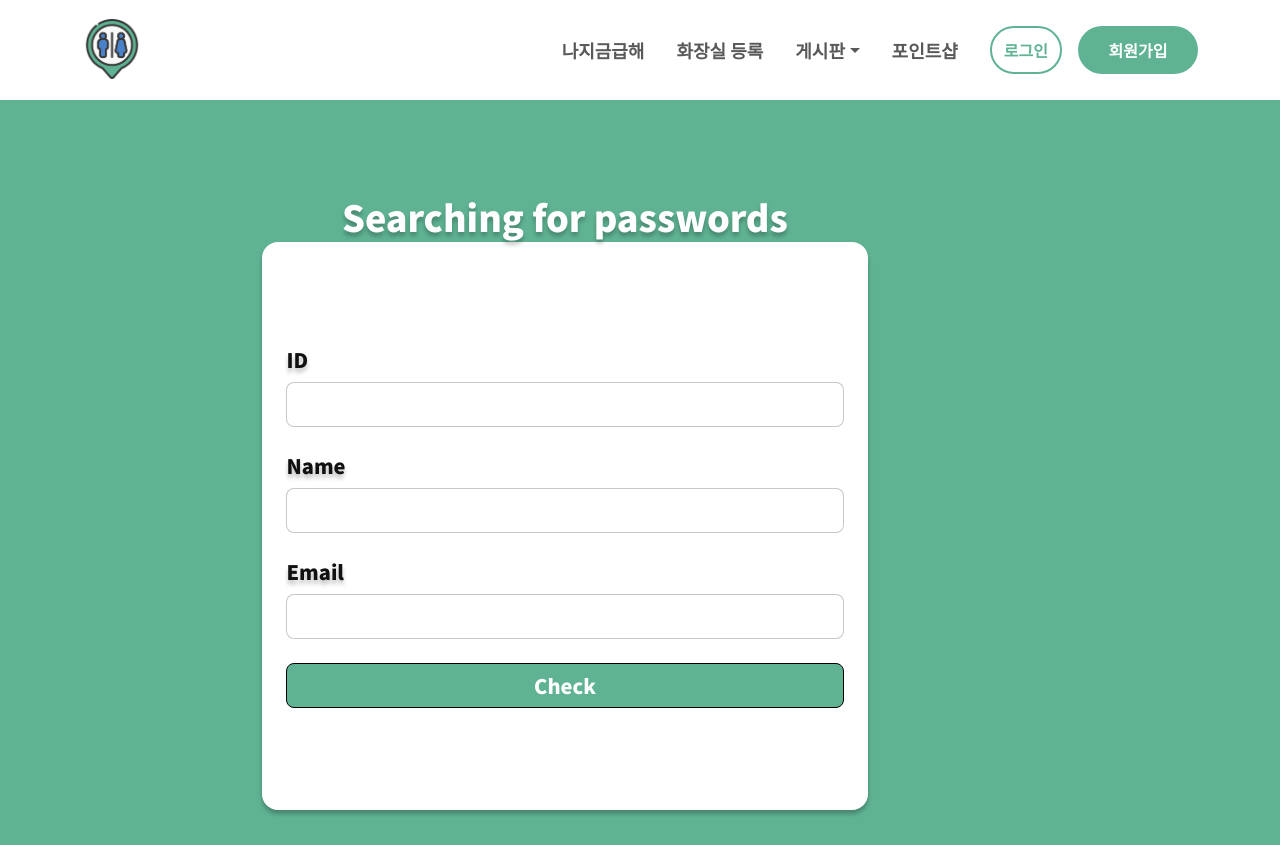
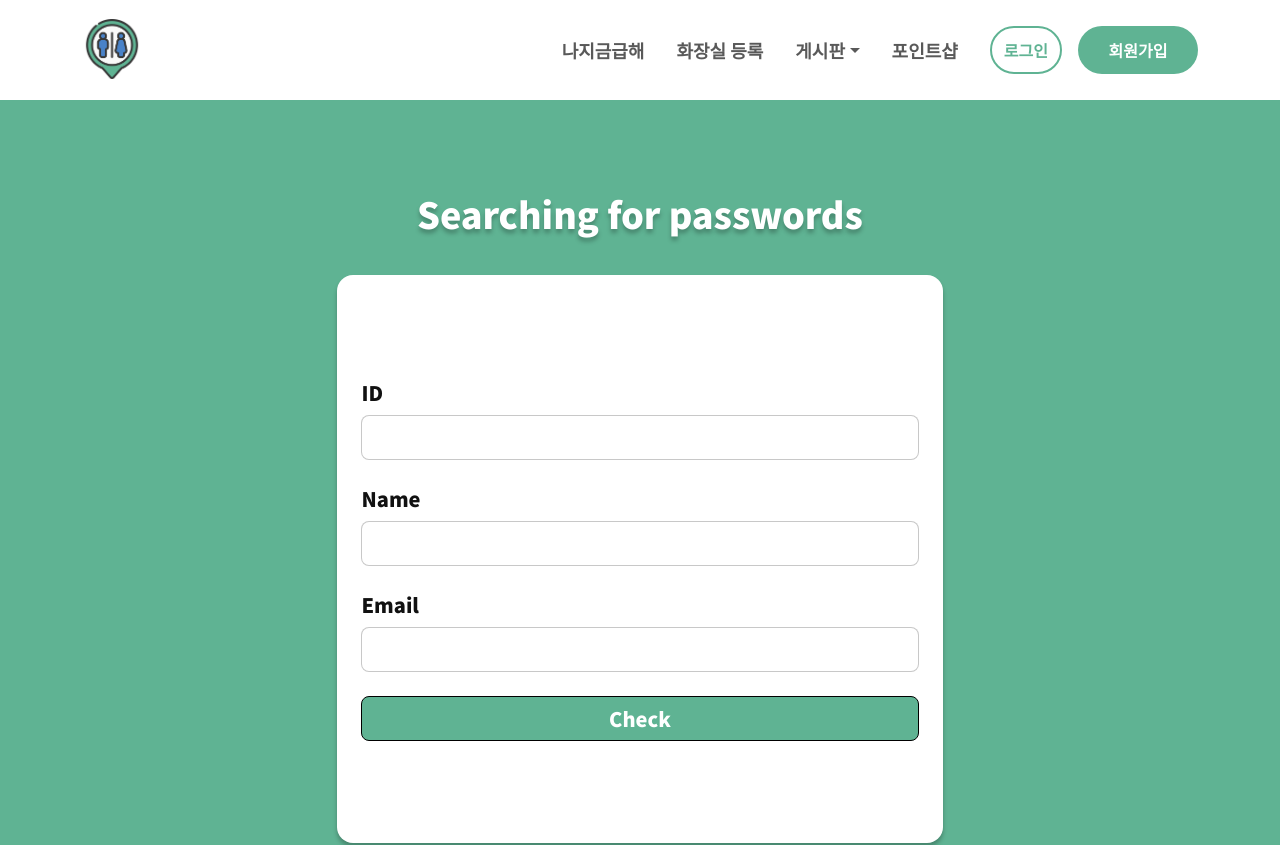
Before and after one commit to lis2s2/emergency-frontend.project, a React (Create React App) app: page /search in a window 1280 px wide. Shown: the top 845 px of the page. Built offline with nearby package versions, Linux system fonts and the light colour scheme.

Commit message:
6/27 css 완료

```diff
--- a/src/component/Login.jsx
+++ b/src/component/Login.jsx
@@ -169,7 +169,7 @@ const CheckStyle = styled.button`
 
   color: #007AFF;
 
-  flex: none;
+  /* flex: none; */
   order: 1;
   flex-grow: 0;
   z-index: 1;
--- a/src/component/Register.jsx
+++ b/src/component/Register.jsx
@@ -51,12 +51,6 @@ const Sublayout = styled.div`
 `;
 
 const RegisterGround = styled.div`
-  /* padding-bottom: 550px; */
-  /* padding-right: 150px; */
-  /* margin-bottom: 20px; */
-  /* margin: 0 auto; */
-
-  /* width: 187px; */
   height: 64px;
 
   font-family: "Noto Sans KR";
@@ -124,7 +118,7 @@ const Autobox = styled.div`
 const CommonInfo = styled.div`
   display: flex;
   flex-direction: row;
-  /* justify-content: space-between; */
+  justify-content: space-between;
   align-items: center;
   padding: 0px;
 
@@ -150,7 +144,7 @@ const InfoStyle = styled.div`
   width: 490px;
   height: 29px;
 
-  flex: none;
+  /* flex: 1; */
   order: 0;
   flex-grow: 0;
   z-index: 0;
@@ -230,7 +224,7 @@ function Register() {
   return (
     <RegisterContainer>
       <Autolayout>
-        <RegisterGround> Register</RegisterGround>
+        <RegisterGround>Register</RegisterGround>
           <RegisterWhite>
             <Sublayout>
               <Autobox>
--- a/src/component/Search.jsx
+++ b/src/component/Search.jsx
@@ -3,6 +3,7 @@ import styled from "styled-components";
 const RegisterContainer = styled.div`
   /* width: 100%; */
   max-width: 1440px;
+  margin: 0 auto;
   background-color: #5fb393;
   min-height: 820px;
 `;
@@ -13,10 +14,8 @@ const Autolayout = styled.div`
   justify-content: center;
   align-items: center;
   padding: 0px;
-  padding-bottom: 200px;
   gap: 24px;
 
-  /* position: absolute; */
   width: 819px;
   height: 830px;
   left: 310px;
@@ -28,13 +27,28 @@ const Autolayout = styled.div`
   z-index: 0;
 `;
 
+const Sublayout = styled.div`
+  display: flex;
+  flex-direction: column;
+  justify-content: center;
+  align-items: center;
+  padding: 0px;
+  /* padding-top: 200px; */
+  /* padding-right: 200px; */
+  gap: 24px;
+  margin: 0 auto;
+
+  position: relative;
+  width: 606px;
+  height: 685px;
+
+  flex: none;
+  order: 0;
+  flex-grow: 0;
+  z-index: 0;
+`;
+
 const RegisterGround = styled.div`
-  padding-bottom: 450px;
-  padding-right: 150px;
-  /* margin-bottom: 20px; */
-  /* margin: 0 auto; */
-
-  /* width: 187px; */
   height: 64px;
 
   font-family: "Noto Sans KR";
@@ -101,7 +115,7 @@ const Autobox = styled.div`
 const CommonInfo = styled.div`
   display: flex;
   flex-direction: row;
-  /* justify-content: space-between; */
+  justify-content: space-between;
   align-items: center;
   padding: 0px;
 
@@ -127,7 +141,7 @@ const InfoStyle = styled.div`
   width: 490px;
   height: 29px;
 
-  flex: none;
+  /* flex: none; */
   order: 0;
   flex-grow: 0;
   z-index: 0;
@@ -187,8 +201,9 @@ function Search() {
   return (
     <RegisterContainer>
       <Autolayout>
-        <RegisterGround>Searching for passwords
+        <RegisterGround>Searching for passwords</RegisterGround>
           <RegisterWhite>
+            <Sublayout>
               <Autobox>
                   <CommonInfo>
                     <InfoStyle>ID</InfoStyle>
@@ -213,8 +228,8 @@ function Search() {
               <>
                 <CommonBtn>Check</CommonBtn>
               </>
+            </Sublayout>
           </RegisterWhite>
-        </RegisterGround>
       </Autolayout>
     </RegisterContainer>
   );
```
Lines whose indentation alone changed are shown as unchanged.
